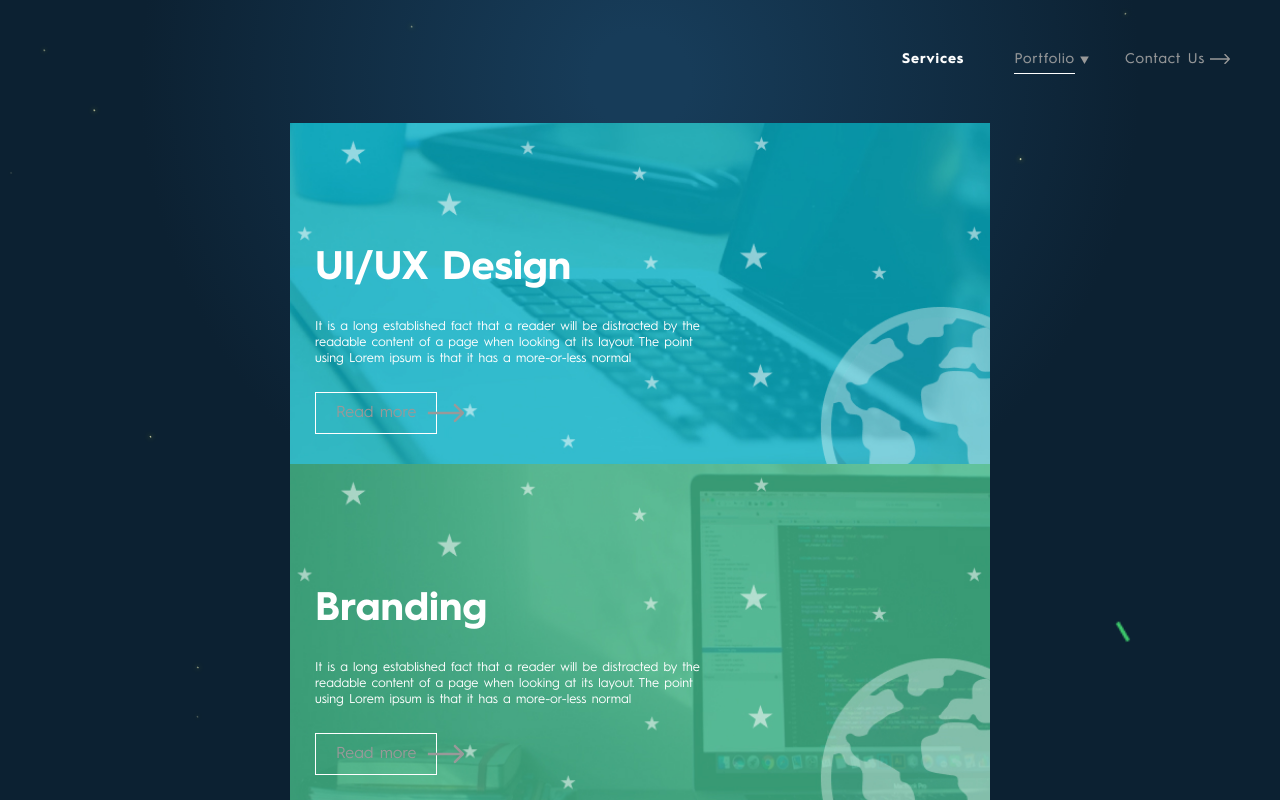
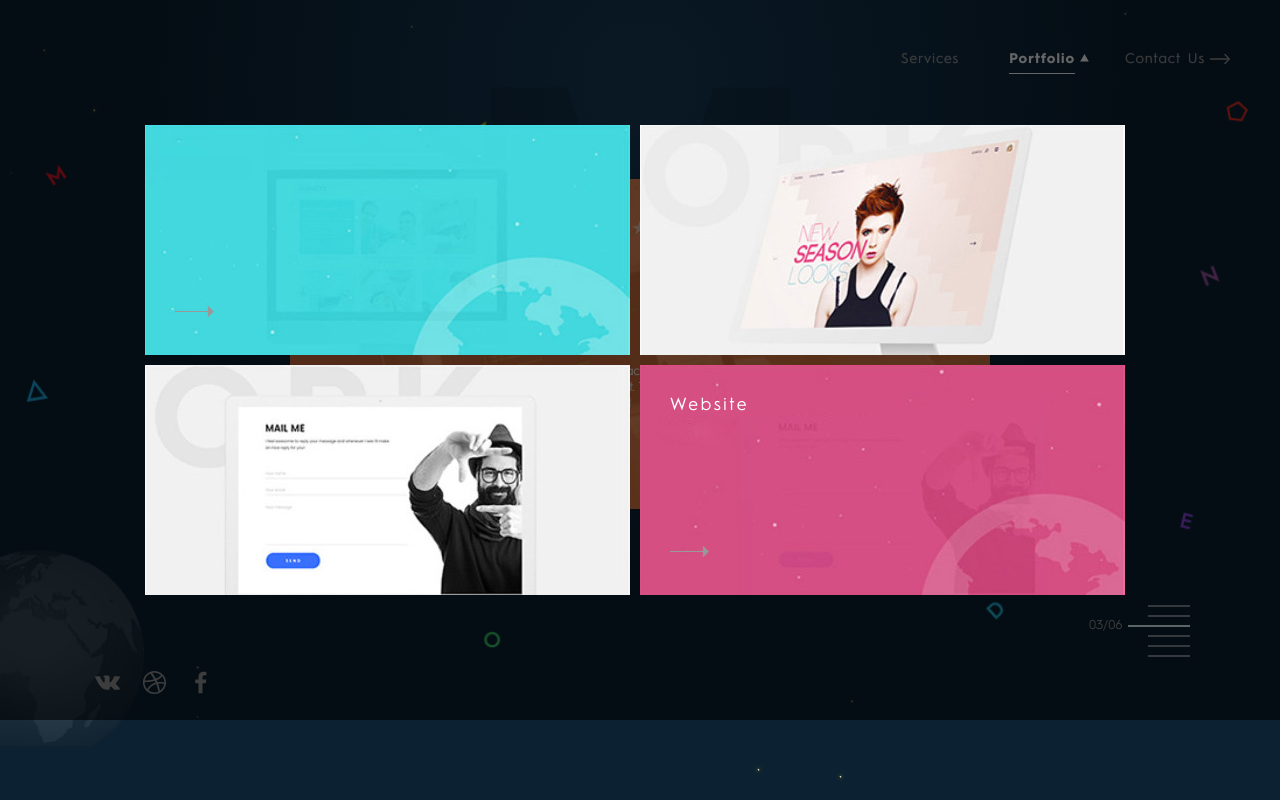
Before and after one commit to MikeBY2018/homework, a plain HTML site: page endresult/work/page_03.html in a window 1280 px wide. Both pictures are taken after a click on the link "Portfolio". Shown: the top 800 px of the page. Drawn offline with nearby package versions, Linux system fonts and the light colour scheme.

Commit message:
Правка 3=ей страницы и работа над пунктом меню Portfolio

```diff
--- a/endresult/css/styles.css
+++ b/endresult/css/styles.css
@@ -17,8 +17,8 @@ html,body{
 	margin: 0px;
 	padding: 0px;
 	font-family: HurmeGeom, Arial, sans-serif;
-	/*height: 100vh;
-	overflow: hidden;*/
+	height: 100vh;
+	overflow: hidden;/**/
 }
 
 ul{
@@ -68,9 +68,69 @@ canvas{
 	bottom: 0;
 	left: 0;
 	z-index: 0;
+}
+/*.content{
+	position: relative;
+}*/
+#content-portfolio{
+	width: 100vw;
+	background-color: rgba(0,0,0, .6);
+	position: absolute;
+	top: 0;
+	left: 0;
+	right: 0;
+	margin: auto;
+	display: none;/**/
+	z-index: 10;
+	color: #fff;
+}
+.content-portfolio-block{
+	max-width: 1000px;
+	display: -webkit-flex;
+		display: -moz-flex;
+		display: -ms-flex;
+		display: -o-flex;
+		display: flex;
+	-webkit-flex-wrap: wrap;
+			-moz-flex-wrap: wrap;
+			-ms-flex-wrap: wrap;
+			-o-flex-wrap: wrap;
+			flex-wrap: wrap;
+	margin: 15vh auto;
+}
+.content-portfolio-block div{
+	display: -webkit-flex;
+	display: -moz-flex;
+	display: -ms-flex;
+	display: -o-flex;
+	display: flex;
+	-webkit-flex-wrap: wrap;
+	-moz-flex-wrap: wrap;
+	-ms-flex-wrap: wrap;
+	-o-flex-wrap: wrap;
+	flex-wrap: wrap;
+	-webkit-flex-direction: column-reverse;
+	-moz-flex-direction: column-reverse;
+	-ms-flex-direction: column-reverse;
+	-o-flex-direction: column-reverse;
+	flex-direction: column-reverse;
+	box-sizing: border-box;
+	justify-content: space-between;
 
+	width: 485px;
+	min-height: 230px;
+	margin: 5px;
+	padding: 30px;
+	background-color: #fff;
 }
-
+.content-portfolio-block span{
+	font: 1.1em HurmeGeom, Arial, sans-serif;
+	letter-spacing: 0.2vw;
+}
+.page41{background-image: url('../img/page41.jpg');}
+.page42{background-image: url('../img/page42.jpg');}
+.page43{background-image: url('../img/page43.jpg');}
+.page44{background-image: url('../img/page44.jpg');}
 .hidden{
 	position: absolute;
 	width: 0;
@@ -89,6 +149,13 @@ a{
 	margin-right: 5px;
 	fill: currentColor;
 }
+.icon-read{
+	width: 50px;
+	height: 15px;
+	margin-right: 5px;
+	fill: currentColor;
+	stroke: currentColor;
+}
 li{
 	position: relative;
 }
@@ -100,6 +167,9 @@ li{
 	right: -25px;
 	width: 20px;
 	height: 20px;
+}
+.this_page .pin{
+	transform: scaleY(-1);
 }
 .pin0{
 	fill: currentColor;
@@ -141,7 +211,7 @@ main{
 /* Оформление кнопки About us*/
 main .button{
 	box-shadow: 0 0 5px rgba(0,0,0,.4);
-	margin: 40vh 50% 80px 0;
+	margin: 44vh 50% 80px 0;
 
 }
 main .button:hover{
@@ -271,6 +341,7 @@ main .features{
 	flex-wrap: wrap;
 	justify-content: center;
 	max-width: 720px;
+	margin-top: 5vh;
 }
 main .features>div{
 	box-sizing: border-box;
@@ -294,7 +365,7 @@ main .features>div:first-child h2, main .features>div:last-child h2{
 	color: rgba(0,0,0,.3);
 }
 main .features>div:last-child{
-	background-color: #00acc2;
+	background-color: #43d8de;
 }
 
 h2{
@@ -316,10 +387,12 @@ p{
 main .servises{
 	max-width: 700px;
 	color: #fff;
-	/*padding: 30px 50px;*/
+	overflow: hidden;
+	height: 330px;
+	margin: 7vh 0;
 }
 main .servises li{
-	padding: 110px 25px 30px;
+	padding: 99px 25px 30px;
 }
 main .servises li h2{
 	font: 40px HurmeGeomB, Arial, sans-serif;
@@ -352,6 +425,6 @@ main .servises .emotionalDesign{
 	background-image: url(../img/Slide4.jpg);
 }
 
-main .servises li{
-	display: none;
+#slidewrapper{
+	transition: 1s ease-in;
 }
--- a/endresult/js/main.js
+++ b/endresult/js/main.js
@@ -1,39 +1,44 @@
-window.onload = function(){
-    var slider = document.querySelectorAll('main .servises li');
-    for (var i = 0; i < slider.length; i++) {
-        slider[i].style.display = 'block';
+var slideNow = 1;
+var translateHeight = 0;
+var slideInterval = 3000;
+var slideCount = $('#slidewrapper').children().length;
+console.log(slideCount);
+
+function nextSlide() {
+    if (slideNow == slideCount || slideNow <= 0 || slideNow > slideCount) {
+        $('#slidewrapper').css('transform', 'translate(0, 0)');
+        slideNow = 1;
+    } else {
+        translateHeight = -$('#viewport').height() * (slideNow);
+        $('#slidewrapper').css({
+            'transform': 'translate(0 ,' + translateHeight + 'px)',
+            '-webkit-transform': 'translate(0, ' + translateHeight + 'px)',
+            '-ms-transform': 'translate(0, ' + translateHeight + 'px)',
+        });
+        slideNow++;
     }
-}
+};
+
+$(document).ready(function () {
+    setInterval(nextSlide, slideInterval);
+});
 
 
 
 
+/*Portfolio*/
+var portfolio = document.getElementById('portfolio');
+var portfolioCo = document.getElementById('content-portfolio');
+var withoutPortfolio = document.querySelector('.cl-effect-4 li a');
 
 
-
-
-
-
-
-/*var hrefPage = document.querySelectorAll('.pages>a');
-var i = 0;
-document.onkeydown = function(e){
-
-    if (e.keyCode == 38){
-        console.log(hrefPage[i].href);
-        window.location.href = hrefPage[i].href;
-        i--;
-    }
-    if (i < 0){
-        i = hrefPage.length - 1;
-    }
-
+portfolio.onclick = function(){
+    portfolio.classList.add('this_page');
+    portfolioCo.style.display = 'block';
+    withoutPortfolio.classList.remove('this_page');
 }
-
-
-  if (e.keyCode == 40){
-        // console.log(e);
-        console.log(hrefPage[i].href);
-        window.location.href = hrefPage[i].href;
-    }
-    i--;*/
+portfolioCo.onclick = function(){
+    portfolio.classList.remove('this_page');
+    portfolioCo.style.display = 'none';
+    withoutPortfolio.classList.add('this_page');
+}
--- a/endresult/work/page_03.html
+++ b/endresult/work/page_03.html
@@ -8,9 +8,6 @@
 	<meta name="viewport" content="width=device-width, initial-scale=1, shrink-to-fit=no">
 	<link rel="stylesheet" href="../css/styles.css">
 
-	<script src = "https://code.jquery.com/jquery-3.3.1.min.js" defer></script>
-	<script src = "../js/starsbackground.js" defer></script>
-	<script src = "../js/main.js" defer></script>
 </head>
 <body>
 <div class="backg3">
@@ -41,12 +38,16 @@
 						<title></title>
 						<path d="M9 15L17.6603 0H0.339746L9 15Z"/>
 					</symbol>
+					<symbol id="icon-read">
+							<line x1="0" y1="20" x2="140" y2="20" stroke-width="3" />
+							<polygon points="145,20 130,35 130,5" stroke-width="3" />
+					</symbol>
 				</svg>
 				<!--Основная навигация в шапке-->
 				<nav>
 					<ul class="cl-effect-4">
 						<li><a href="#" class="this_page">Services</a></li>
-						<li><a href="#">Portfolio
+						<li><a href="#" id="portfolio">Portfolio
 								<svg class = "pin">
 									<use xlink:href="#icon-down"></use>
 								</svg>
@@ -62,8 +63,29 @@
 				</nav>
 			</header>
 			<main>
-				<div class="content servises">
-					<ul>
+				<div id="content-portfolio">
+							<div class="content-portfolio-block">
+								<div class="page41">
+									<a href="#">
+										<svg class="icon-read" width="50" height="16" viewBox="30 0 150 40">
+											<use xlink:href="#icon-read"></use>
+										</svg>
+									</a>
+								</div>
+								<div class="page42"></div>
+								<div class="page43"></div>
+								<div class="page44">
+									<a href="#">
+										<svg class="icon-read" width="50" height="16" viewBox="30 0 150 40">
+											<use xlink:href="#icon-read"></use>
+										</svg>
+									</a>
+									<span>Website</span>
+								</div>
+							</div>
+				</div>
+				<div class="servises" id="viewport">
+					<ul id="slidewrapper">
 						<li class="uxui">
 							<h2>UI/UX Design</h2>
 							<p>It is a long established fact that a reader will be distracted by the readable content of a page when looking at its layout. The point using Lorem ipsum is that it has a more-or-less normal</p>
@@ -134,6 +156,9 @@
 		</div>
 	</div> <!-- -->
 
+	<script src = "https://code.jquery.com/jquery-3.3.1.min.js" defer></script>
+	<script src = "../js/starsbackground.js" defer></script>
+	<script src = "../js/main.js" defer></script>
 	<!--Мерцающий фон-->
 	<canvas id="space" class="backg3"></canvas>
 </div>
```
Also changed, not shown: endresult/index.html (+29 -2 lines), endresult/work/page_02.html (+31 -8 lines), endresult/img/page41.jpg (added), endresult/img/page42.jpg (added), endresult/img/page43.jpg (added), endresult/img/page44.jpg (added), 1 other file.
